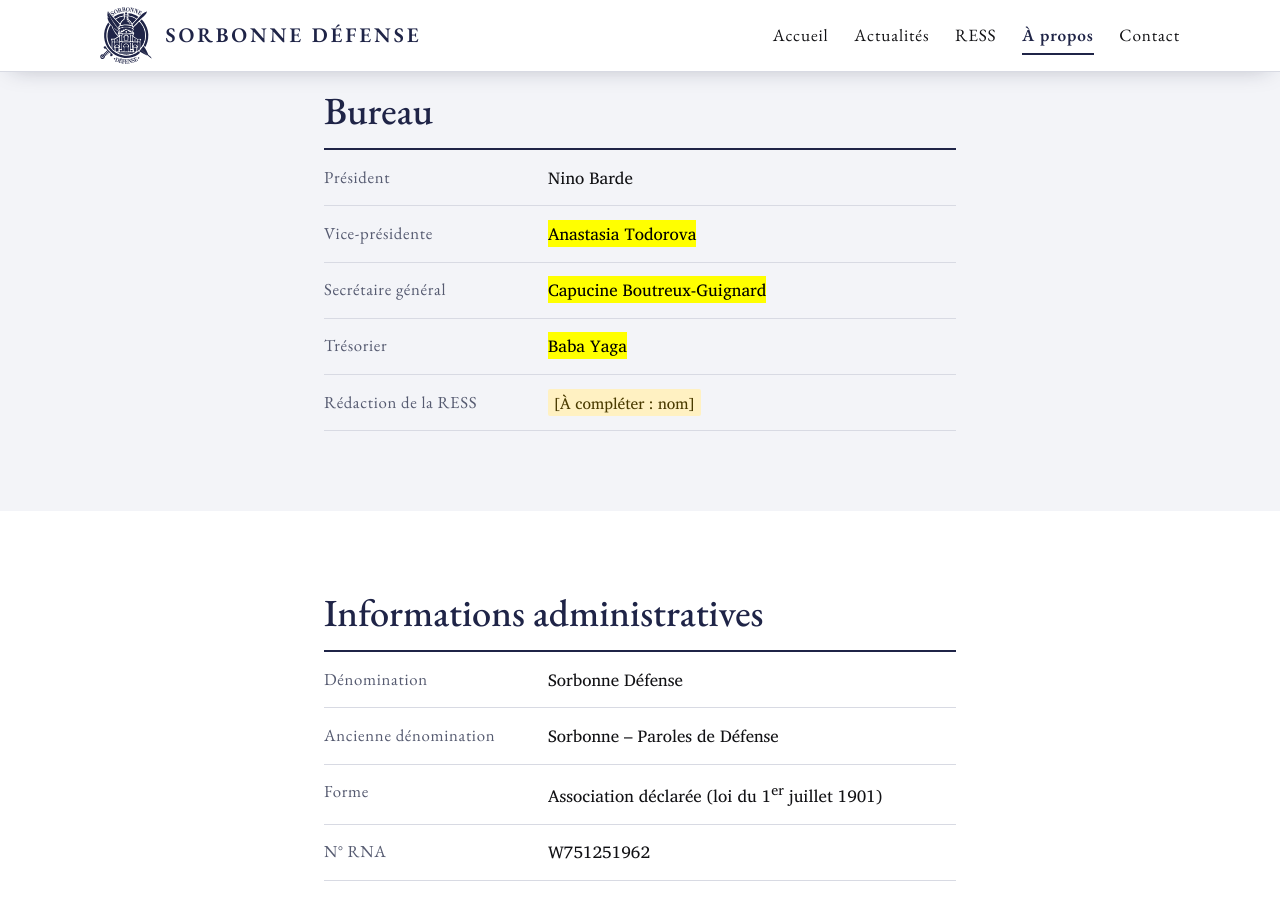
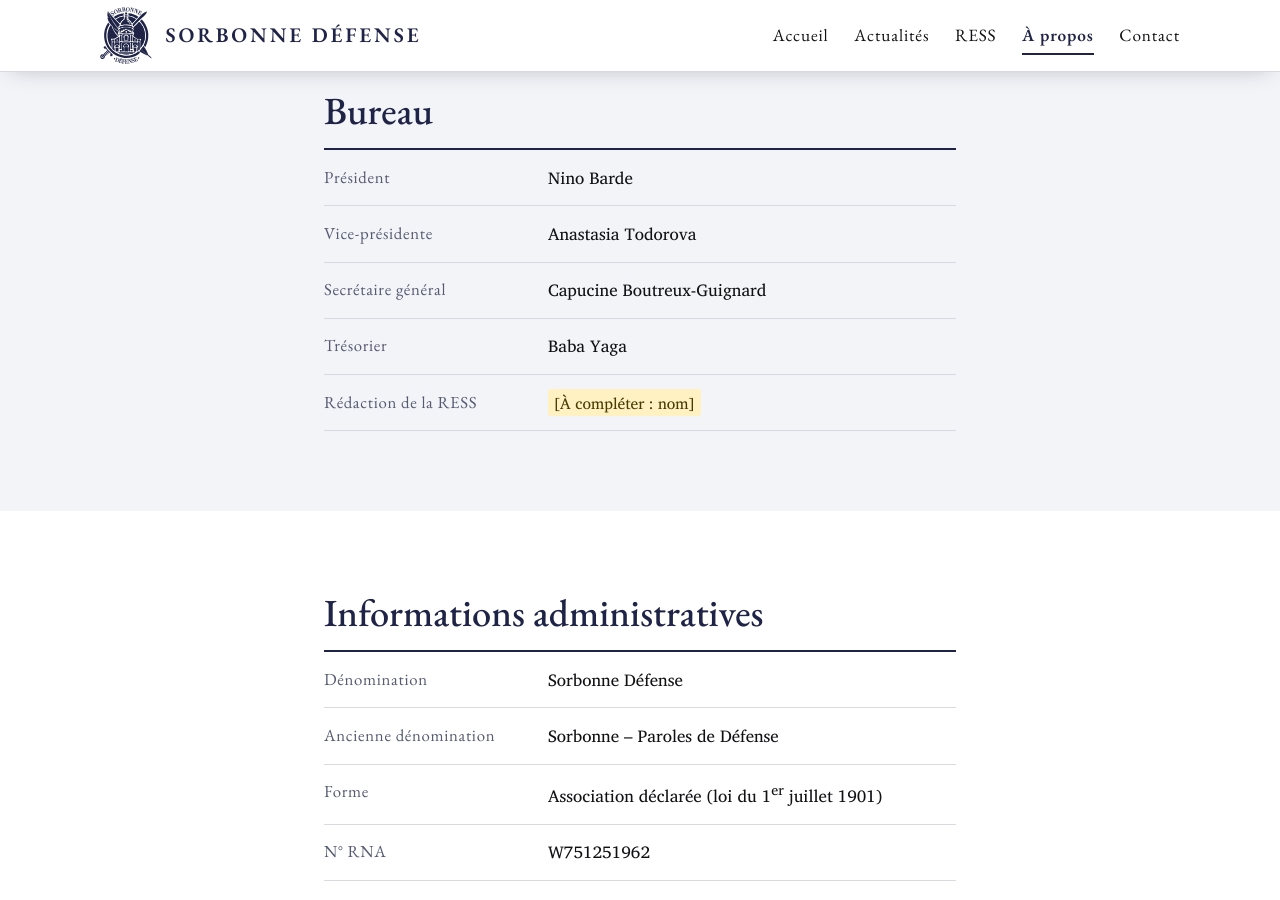
Before and after one commit to bourneriaslouis/SODEF42009, a Jekyll site: the page built from a-propos.html, in a window 1280 px wide and 900 px high, scrolled down 1735 px. Built offline with Jekyll 4.4.1, drawn with Linux system fonts in a browser that asks for light colours.

```diff
--- a/a-propos.html
+++ b/a-propos.html
@@ -48,9 +48,9 @@ nav: a-propos
     <h2>Bureau</h2>
     <dl class="fiche">
       <dt>Président</dt><dd>Nino Barde</dd>
-      <dt>Vice-présidente</dt><dd><mark>Anastasia Todorova</mark> </mark></dd>
-      <dt>Secrétaire général</dt><dd><mark>Capucine Boutreux-Guignard</mark></mark></dd>
-      <dt>Trésorier</dt><dd><mark>Baba Yaga</mark></mark></dd>
+      <dt>Vice-présidente</dt><dd>Anastasia Todorova</dd>
+      <dt>Secrétaire général</dt><dd>Capucine Boutreux-Guignard</dd>
+      <dt>Trésorier</dt><dd>Baba Yaga</dd>
       <dt>Rédaction de la RESS</dt><dd><mark class="a-completer">[À compléter : nom]</mark></dd>
     </dl>
   </div>
```
